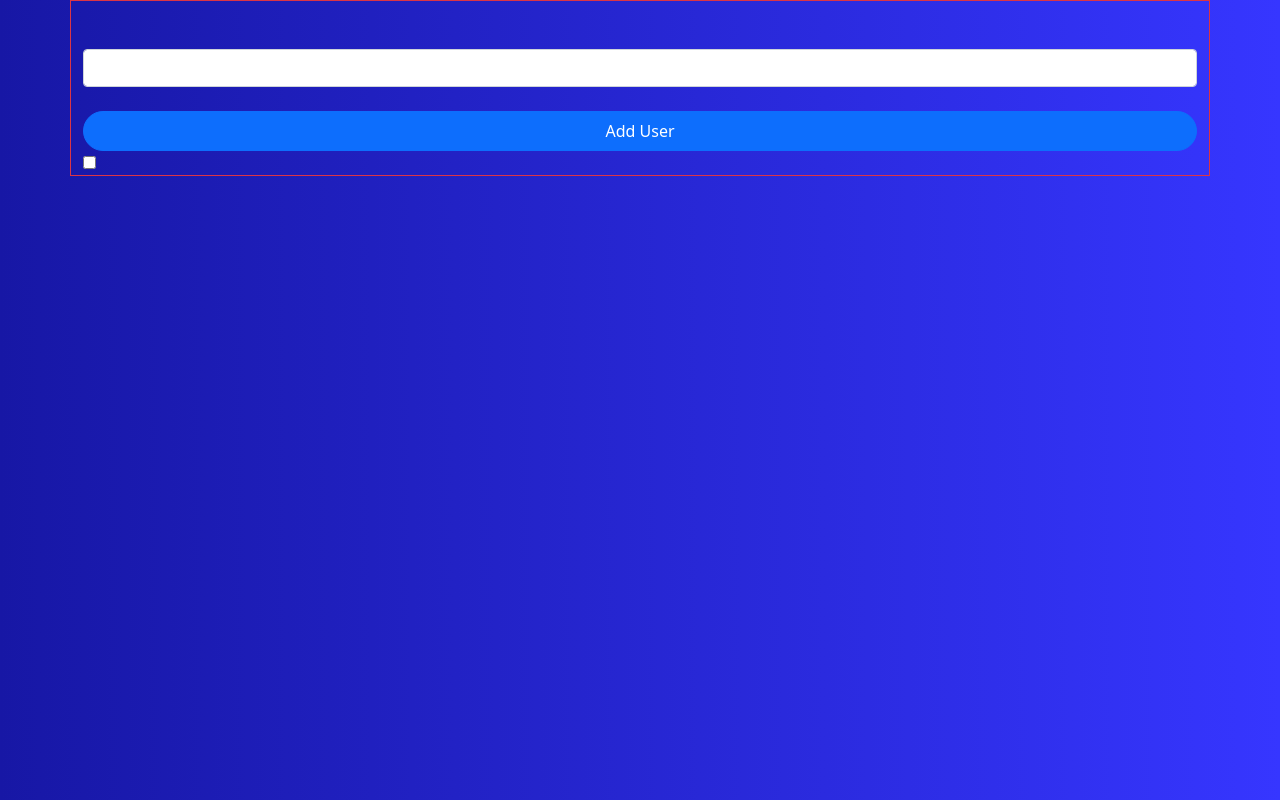
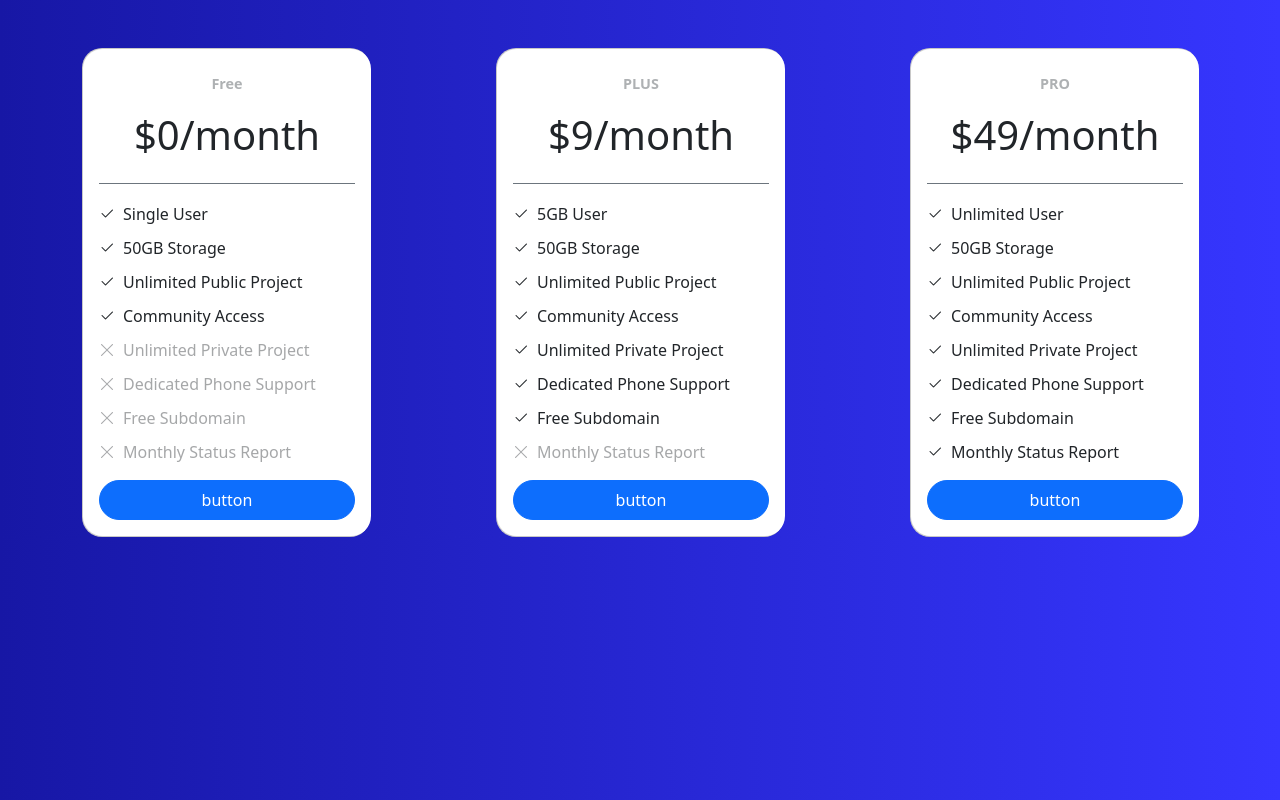
Before and after one commit to BalavigneshRajasekar/React-price-card-task, a React (Vite) app in the folder Rate-card/: page / in a window 1280 px wide. Built offline with nearby package versions, Linux system fonts and the light colour scheme.

Commit message:
All important data send as props to Card comp

```diff
--- a/Rate-card/src/App.jsx
+++ b/Rate-card/src/App.jsx
@@ -1,21 +1,58 @@
-import { useRef, useState } from "react";
+import { useEffect, useRef, useState } from "react";
 import reactLogo from "./assets/react.svg";
 import "./App.css";
+import Card from "./Card";
 
+//The following data Which are in APP component  are exported to Card component by props
 function App() {
-  let div = useRef();
-  function checked(e) {
-    e.target.checked
-      ? div.current.classList.replace("d-none", "d-block")
-      : div.current.classList.replace("d-block", "d-none");
-  }
+  let title_1 = "Free";
+  let title_2 = "PLUS";
+  let title_3 = "PRO";
+  let amount_1 = 0;
+  let amount_2 = 9;
+  let amount_3 = 49;
+  let userType = ["Single User", "5GB User", "Unlimited User"];
+  let styles = "dymanimcStyle";
+
   return (
-    <div className="container border border-1 border-danger">
-      <input type="text" className="form-control mt-5"></input>
-      <button className="btn btn-primary mt-4">Add User</button>
-      <input type="checkbox" onClick={checked}></input>
-      <div className="d-none" ref={div}>
-        black
+    <div className="container  mt-5 gap-4 justify-content-evenly d-flex  flex-wrap parent justify-content-md-between">
+      {/* First component */}
+      <div className="card">
+        <Card
+          title={title_1}
+          price={amount_1}
+          user={userType[0]}
+          tick={<i class="bi bi-check2 me-2 fw-bold"></i>}
+          xMark={<i class="bi bi-x-lg me-2"></i>}
+          dummy={<i class="bi bi-x-lg me-2"></i>}
+          style={styles}
+          style1={styles}
+        ></Card>
+      </div>
+      {/* Second component */}
+      <div className="card">
+        <Card
+          title={title_2}
+          price={amount_2}
+          user={userType[1]}
+          tick={<i class="bi bi-check2 me-2 fw-bold"></i>}
+          xMark={<i class="bi bi-check2 me-2 fw-bold"></i>}
+          dummy={<i class="bi bi-x-lg me-2"></i>}
+          style=""
+          style1={styles}
+        ></Card>
+      </div>
+      {/* Third component */}
+      <div className="card">
+        <Card
+          title={title_3}
+          price={amount_3}
+          user={userType[2]}
+          tick={<i class="bi bi-check2 me-2 fw-bold"></i>}
+          xMark={<i class="bi bi-check2 me-2 fw-bold"></i>}
+          dummy={<i class="bi bi-check2 me-2 fw-bold"></i>}
+          style=""
+        ></Card>
       </div>
     </div>
   );
```
